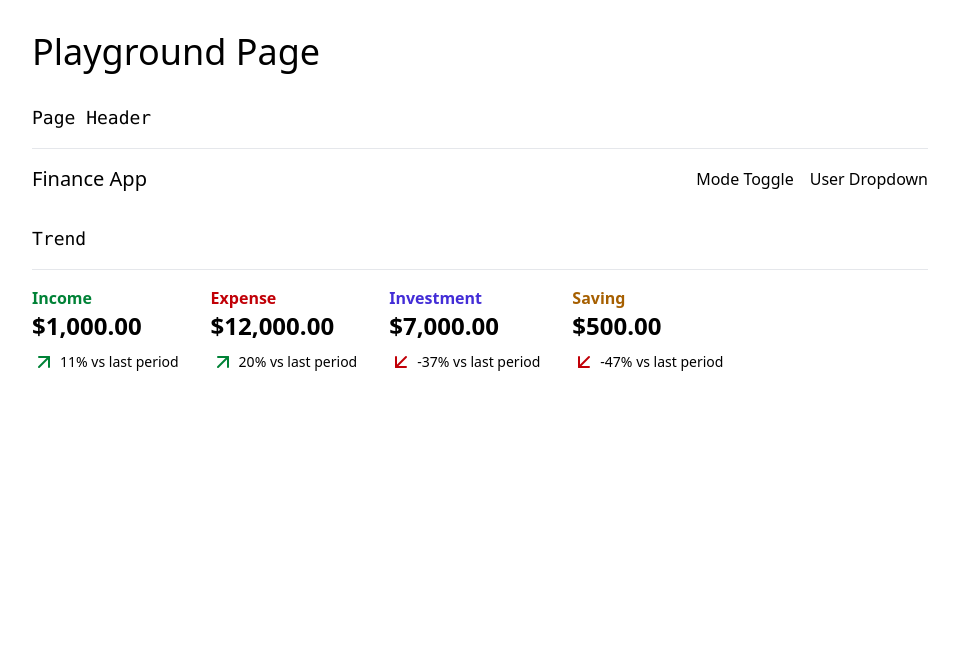
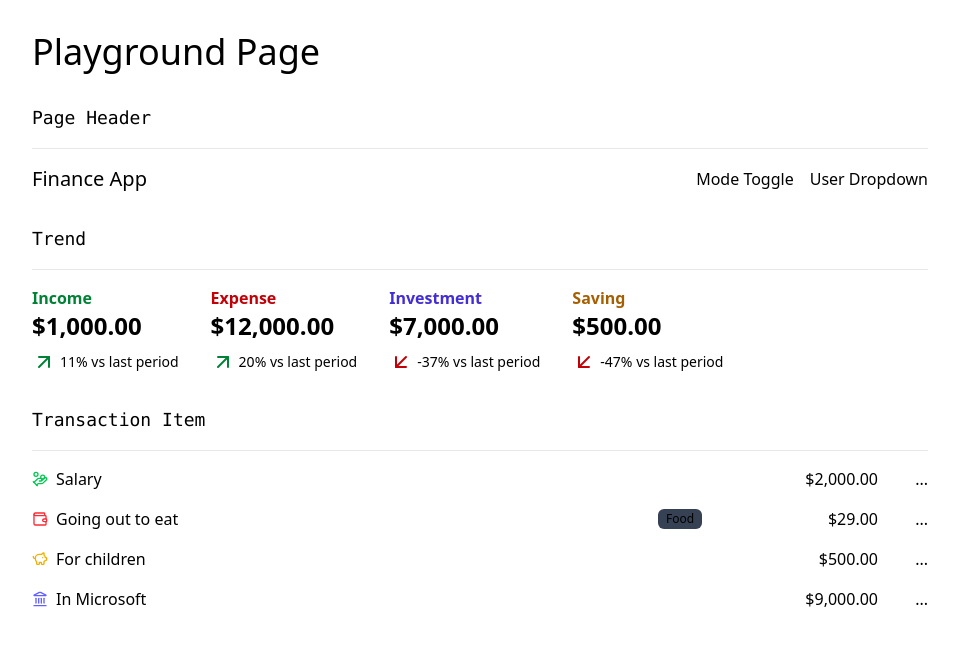
Before and after one commit to rohxn-rai/finance-app-nextjs, a Next.js app: page /playground in a window 1280 px wide. Shown: the top 646 px of the page, without its empty margins (160-1119 px from the left). Built offline with nearby package versions, Linux system fonts and the light colour scheme.

Commit message:
added TransactionItem component

```diff
--- a/app/playground/page.tsx
+++ b/app/playground/page.tsx
@@ -1,4 +1,5 @@
 import Header from "@/components/Header";
+import TransactionItem from "@/components/transaction-item";
 import Trend from "@/components/Trend";
 
 const PlaygroundPage = () => {
@@ -24,6 +25,30 @@ const PlaygroundPage = () => {
           <Trend type="Saving" amount={500} prevAmount={950} />
         </div>
       </div>
+
+      <div>
+        <h2 className="mb-4 text-lg font-mono">Transaction Item</h2>
+        <hr className="mb-4 border-gray-200 dark:border-y-gray-800" />
+        <div className="flex flex-col gap-4">
+          <TransactionItem type="Income" description="Salary" amount={2000} />
+          <TransactionItem
+            type="Expense"
+            category="Food"
+            description="Going out to eat"
+            amount={29}
+          />
+          <TransactionItem
+            type="Saving"
+            description="For children"
+            amount={500}
+          />
+          <TransactionItem
+            type="Investment"
+            description="In Microsoft"
+            amount={9000}
+          />
+        </div>
+      </div>
     </main>
   );
 };
--- /dev/null
+++ b/components/transaction-item.tsx
@@ -0,0 +1,61 @@
+import useFormatCurrency from "@/hooks/use-format-currency";
+import { HandCoins, Landmark, PiggyBank, Wallet } from "lucide-react";
+
+const TransactionItem = ({
+  type,
+  category,
+  description,
+  amount,
+}: {
+  type: "Income" | "Expense" | "Investment" | "Saving";
+  category?: string;
+  description: string;
+  amount: number;
+}) => {
+  const typesMap = {
+    Income: {
+      icon: HandCoins,
+      colors: "text-green-500 dark:text-green-400",
+    },
+    Expense: {
+      icon: Wallet,
+      colors: "text-red-500 dark:text-red-400",
+    },
+    Investment: {
+      icon: Landmark,
+      colors: "text-indigo-500 dark:text-indigo-400",
+    },
+    Saving: {
+      icon: PiggyBank,
+      colors: "text-yellow-500 dark:text-yellow-400",
+    },
+  };
+
+  const IconComponent = typesMap[type].icon;
+  const colors = typesMap[type].colors;
+
+  const formattedAmount = useFormatCurrency(amount);
+
+  return (
+    <div className="w-full flex items-center">
+      <div className="flex items-center mr-4 grow">
+        <IconComponent className={`${colors} mr-2 w-4 h-4 hidden md:block`} />
+        <span>{description}</span>
+      </div>
+
+      <div className="min-w-[150px] items-center hidden md:flex">
+        {category && (
+          <div className="rounded-md text-xs bg-gray-700 dark:bg-gray-100 dark:text-black px-2 py-0.5">
+            {category}
+          </div>
+        )}
+      </div>
+
+      <div className="min-w-[70px] text-right">{formattedAmount}</div>
+
+      <div className="min-w-[50px] flex justify-end">...</div>
+    </div>
+  );
+};
+
+export default TransactionItem;
```
